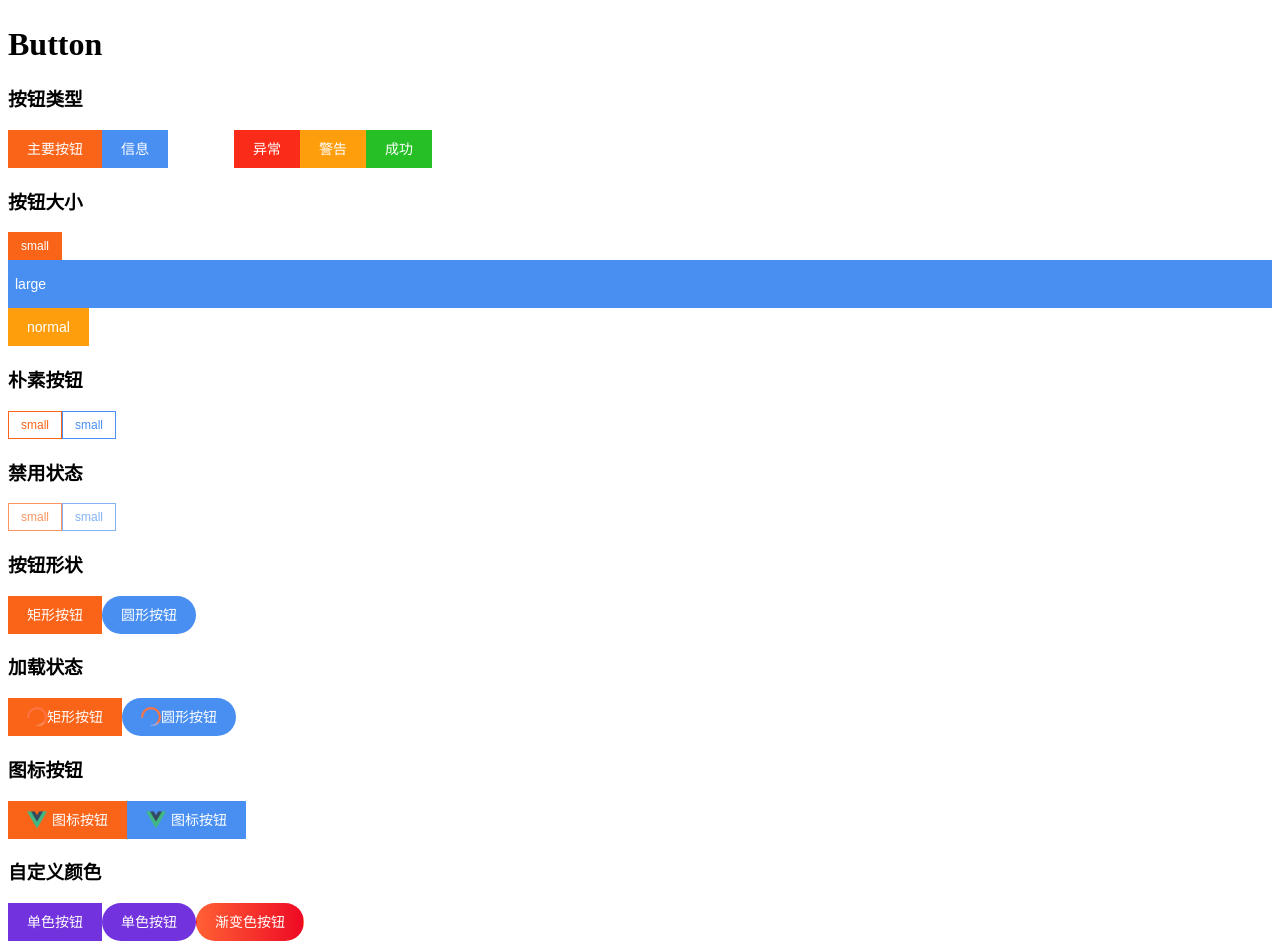
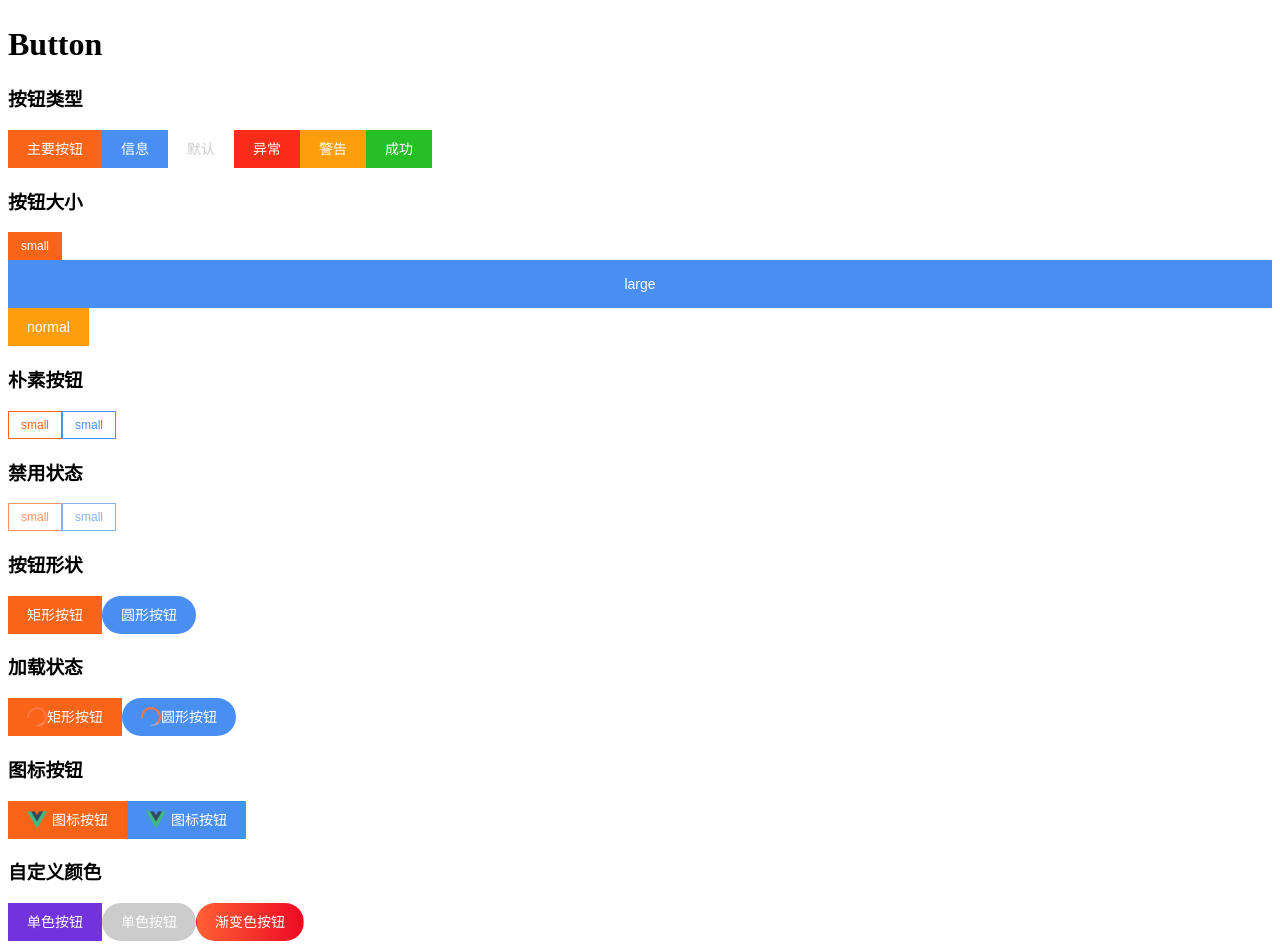
Before and after one commit to garmin21/im-vue-ui, a Vue app: page / in a window 1280 px wide. Shown: the part 1540-2492 px from the top of the page. Built offline with nearby package versions, Linux system fonts and the light colour scheme.

Commit message:
docs 更新依赖

```diff
--- a/example/example-button.vue
+++ b/example/example-button.vue
@@ -67,7 +67,7 @@
             <JmButton type="primary" :color="{ color: '#7232dd' }">
                 单色按钮
             </JmButton>
-            <JmButton type="info" :color="{ color: '#7232dd' }" :round="true">
+            <JmButton type="info" :color="{ color: '#ccc' }" :round="true">
                 单色按钮
             </JmButton>
             <JmButton
--- a/package/button/button.vue
+++ b/package/button/button.vue
@@ -102,6 +102,7 @@ export default class JmButton extends Vue {
 .jm-button {
     position: relative;
     display: inline-flex;
+    justify-content: center;
     align-items: center;
     outline: none;
     border: none;
@@ -128,7 +129,7 @@ export default class JmButton extends Vue {
     background-color: @button-bk-info;
 }
 .jm-button-default {
-    color: #ccc;
+    color: #ccc !important;
     background-color: @button-bk-default;
 }
 .jm-button-error {
```
